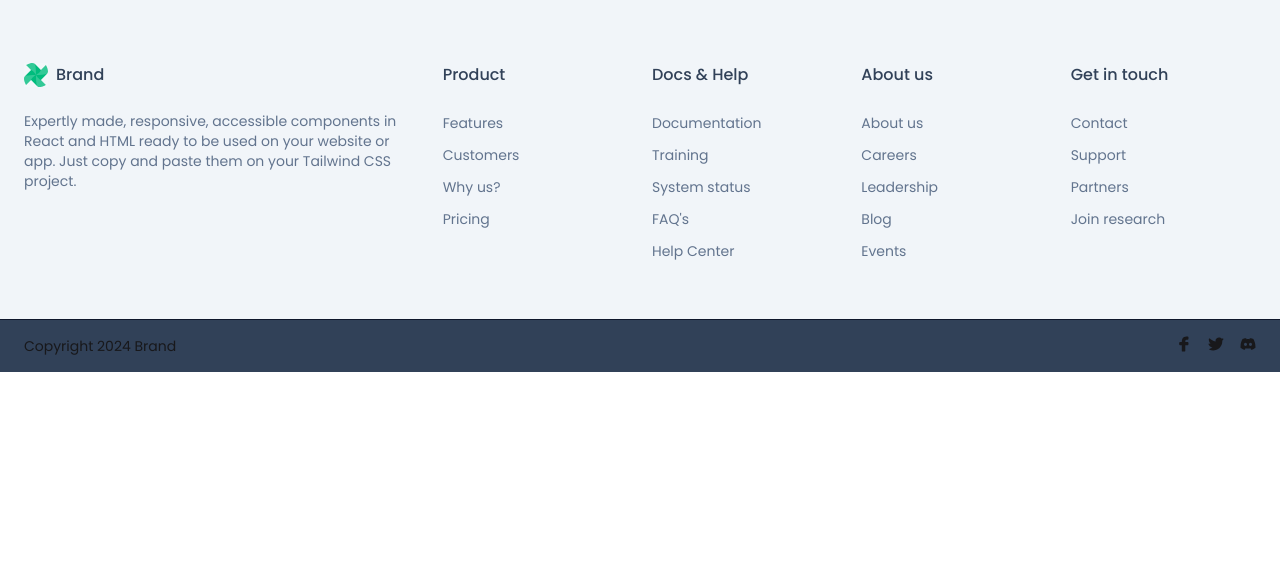
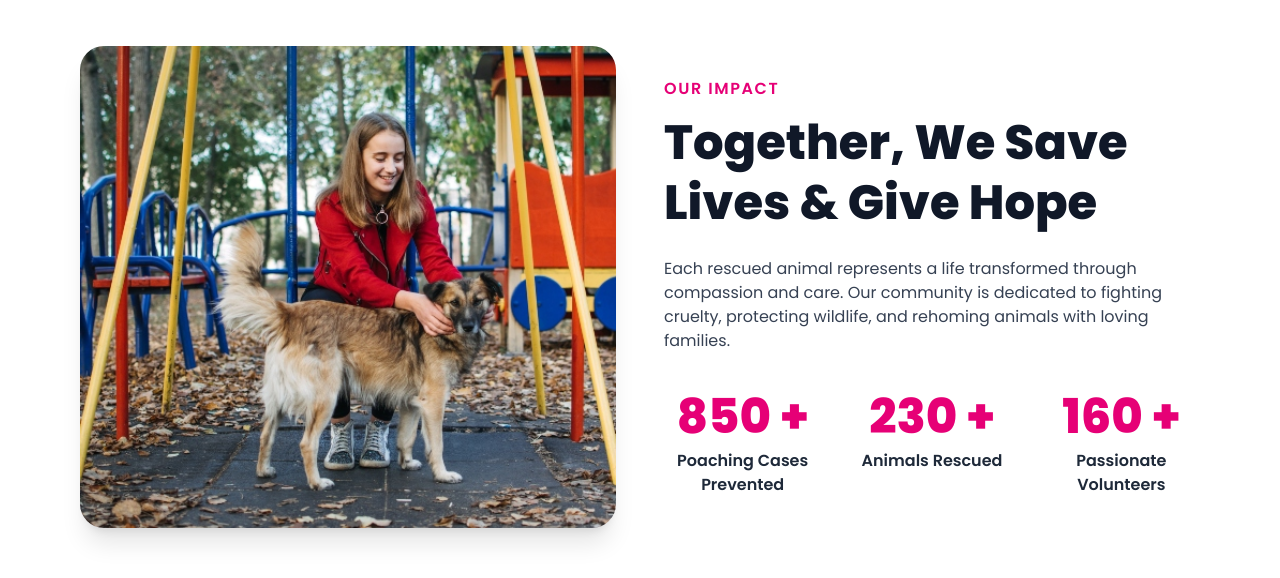
Before and after one commit to Hasnatkallol/petadopt, a React (Vite) app: page / in a window 1280 px wide. Shown: the part 3374-3952 px from the top of the page. Before the commit the page ends 3746 px from the top, so only its background shows below. Built offline with nearby package versions, Linux system fonts and the light colour scheme; no server answers.

Commit message:
Add achievement  section

```diff
--- a/package.json
+++ b/package.json
@@ -15,6 +15,7 @@
     "firebase": "^11.10.0",
     "lottie-react": "^2.4.1",
     "react": "^19.1.0",
+    "react-countup": "^6.5.3",
     "react-dom": "^19.1.0",
     "react-hook-form": "^7.60.0",
     "react-icons": "^5.5.0",
--- /dev/null
+++ b/src/Pages/Home/Achievements.jsx
@@ -0,0 +1,59 @@
+import React from "react";
+import CountUp from "react-countup";
+import achievements from '../../assets/featuredPets/achievements.jpg';
+
+const AchievementsSection = () => {
+  return (
+    <section className="bg-white py-16 px-6 md:px-20">
+      <div className="grid md:grid-cols-2 gap-12 items-center">
+        {/* Left image */}
+        <div>
+          <img
+            src={achievements}
+            alt="Caring hands holding a rescued animal"
+            className="rounded-3xl shadow-xl w-full object-cover max-h-[500px]"
+          />
+        </div>
+
+        {/* Right text and counters */}
+        <div>
+          <p className="text-pink-600 font-semibold mb-3 tracking-widest uppercase text-sm md:text-base">
+            Our Impact
+          </p>
+
+          <h2 className="text-4xl md:text-5xl font-extrabold text-gray-900 leading-tight mb-6">
+            Together, We Save Lives & Give Hope
+          </h2>
+
+          <p className="text-gray-700 mb-10 text-lg md:text-base max-w-xl">
+            Each rescued animal represents a life transformed through compassion and care. Our community is dedicated to fighting cruelty, protecting wildlife, and rehoming animals with loving families.
+          </p>
+
+          {/* Counters */}
+          <div className="grid grid-cols-1 sm:grid-cols-3 gap-8 text-center">
+            <div>
+              <h3 className="text-pink-600 text-5xl font-extrabold">
+                <CountUp end={850} duration={3} /> +
+              </h3>
+              <p className="text-gray-800 mt-2 font-semibold text-base">Poaching Cases Prevented</p>
+            </div>
+            <div>
+              <h3 className="text-pink-600 text-5xl font-extrabold">
+                <CountUp end={230} duration={3} /> +
+              </h3>
+              <p className="text-gray-800 mt-2 font-semibold text-base">Animals Rescued</p>
+            </div>
+            <div>
+              <h3 className="text-pink-600 text-5xl font-extrabold">
+                <CountUp end={160} duration={3} /> +
+              </h3>
+              <p className="text-gray-800 mt-2 font-semibold text-base">Passionate Volunteers</p>
+            </div>
+          </div>
+        </div>
+      </div>
+    </section>
+  );
+};
+
+export default AchievementsSection;
--- a/src/Pages/Home/FeaturedPetsCarousel.jsx
+++ b/src/Pages/Home/FeaturedPetsCarousel.jsx
@@ -61,7 +61,7 @@ const pets = [
 
 const FeaturedPetsSwiper = () => {
   return (
-    <section className="py-16 bg-base-100 border-5 w-11/12 mx-auto border-green-900 px-6">
+    <section className="py-16 bg-base-100  w-11/12 mx-auto  px-6">
       <div className="text-center mb-10">
         <p className="text-warning uppercase font-medium">Available Pets</p>
         <h2 className="text-4xl font-bold text-primary">Featured Pets</h2>
@@ -83,7 +83,7 @@ const FeaturedPetsSwiper = () => {
       >
         {pets.map((pet) => (
           <SwiperSlide key={pet.id}>
-            <div className="bg-white  border-3 border-red-500 shadow-md rounded-lg overflow-hidden">
+            <div className="bg-white  bshadow-md rounded-lg overflow-hidden">
               <div className="relative">
                 <img
                   src={pet.image}
--- a/src/Pages/HomePage/HomePage.jsx
+++ b/src/Pages/HomePage/HomePage.jsx
@@ -6,6 +6,7 @@ import AboutUs from "../Home/AboutUs";
 
 import HowItWorks from "../Home/HowItWorks";
 import FeaturedPetsCarousel from "../Home/FeaturedPetsCarousel";
+import Achievements from "../Home/Achievements";
 
 const HomePage = () => {
   return (
@@ -17,6 +18,7 @@ const HomePage = () => {
       <AboutUs></AboutUs>
       <HowItWorks></HowItWorks>
       <FeaturedPetsCarousel></FeaturedPetsCarousel>
+      <Achievements></Achievements>
     </div>
   );
 };
```
Also changed, not shown: src/assets/featuredPets/achievements.jpg (added), 1 other file (tests, documents, lock files or other folders).
